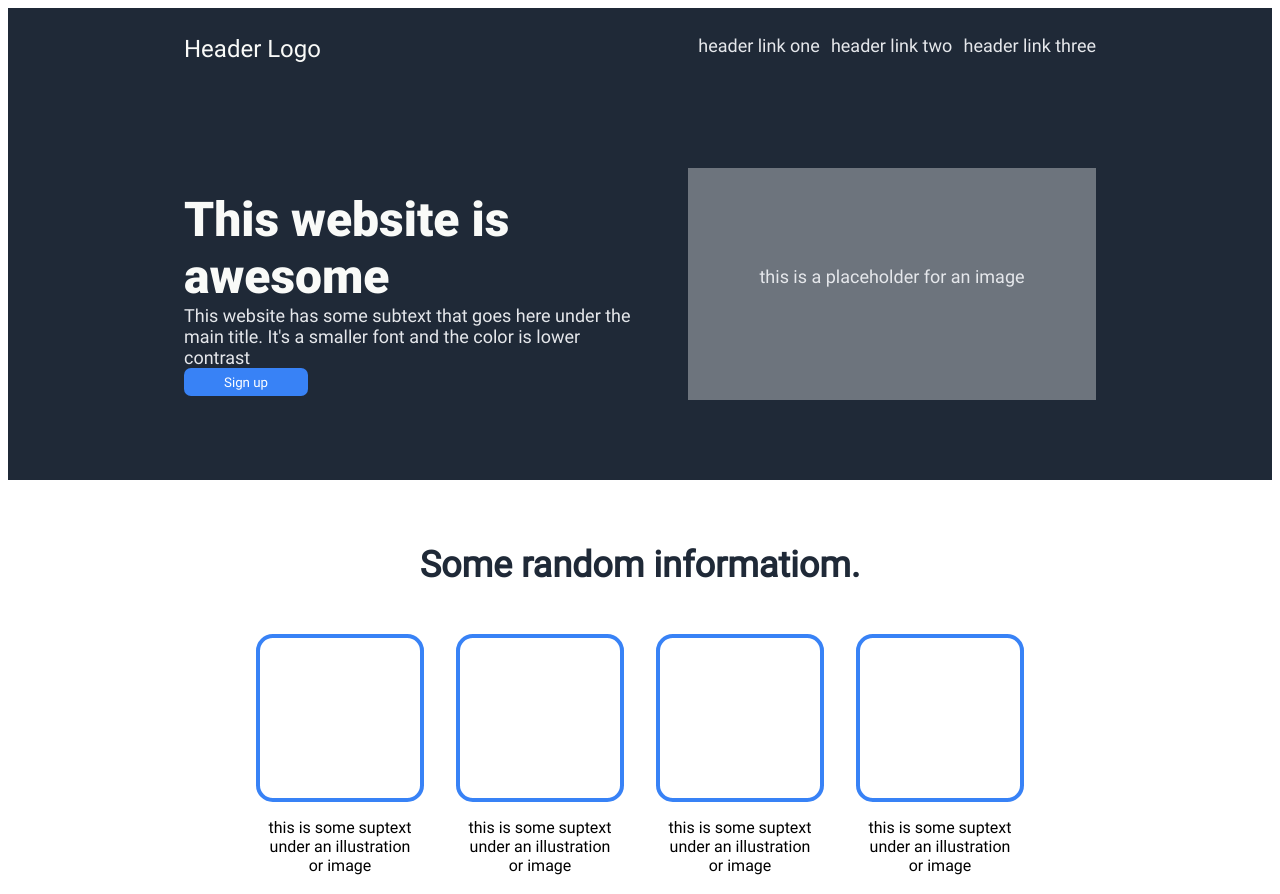
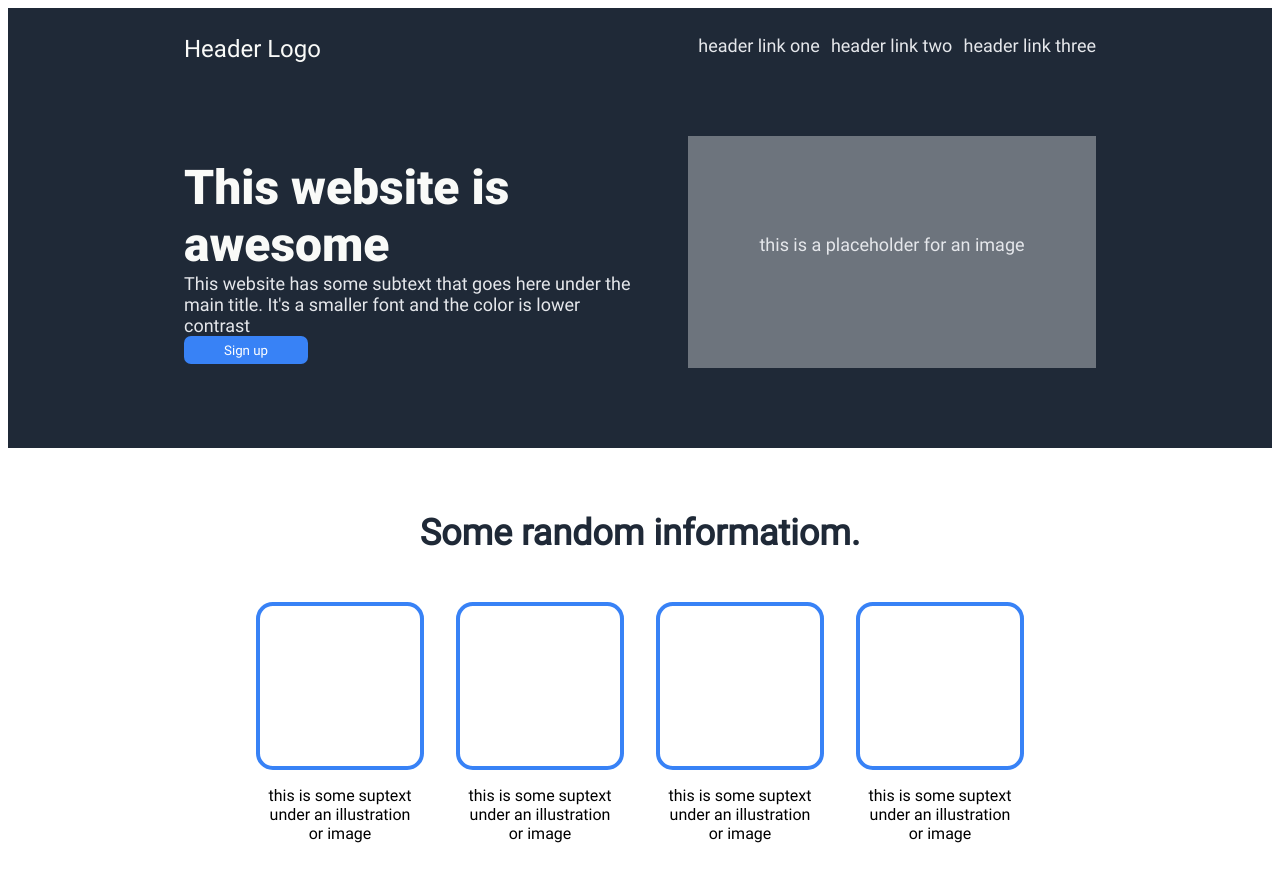
Before and after one commit to shada12/Main-CSS-Project, a plain HTML site: page index.html in a window 1280 px wide. Shown: the top 894 px of the page. Drawn offline with Linux system fonts and the light colour scheme.

Commit message:
Update style.css

```diff
--- a/style.css
+++ b/style.css
@@ -51,14 +51,14 @@ header {
 
 .logo {
 
-    padding-bottom: 5rem;
+    padding-bottom: 3rem;
     margin-top: 0;
     font-size: 24PX;
     color: #F9FAF8;
 }
 
 .mainnav {
-    padding-bottom: 5rem;
+    padding-bottom: 3rem;
     display: flex;
     flex-direction: row;
     gap: 0.7rem;
```
